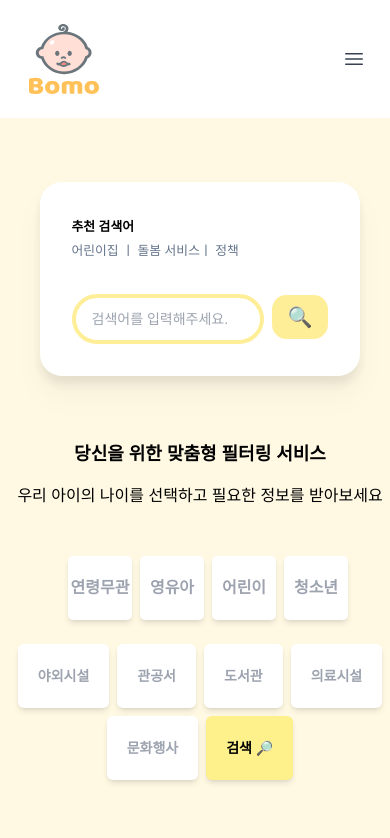
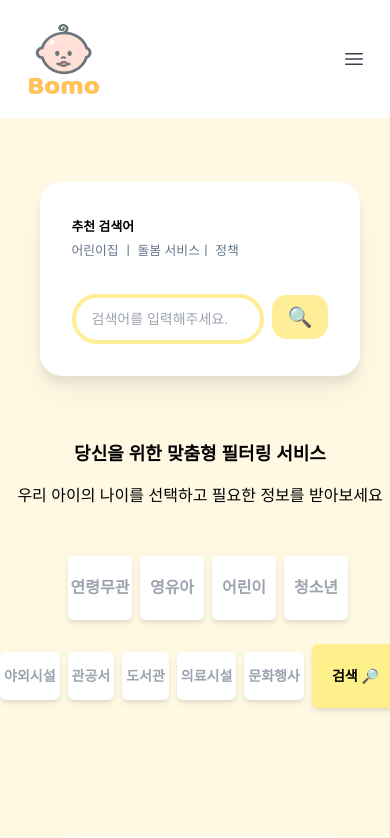
Before and after one commit to SeoulBomo/SeoulBomo.FE, a Next.js app: page / in a window 390 px wide. Shown: the top 838 px of the page. Built offline with nearby package versions, Linux system fonts and the light colour scheme; a web font is replaced by a local one.

Commit message:
chore: 모바일 radio 버튼 스타일 수정

```diff
--- a/src/components/main/FilterSection/RadioButton.tsx
+++ b/src/components/main/FilterSection/RadioButton.tsx
@@ -2,7 +2,7 @@ export default function RadioButton({ name }: { name: string }) {
   return (
     <label className="cursor-pointer">
       <input type="radio" name="place" className="peer sr-only" value={name} />
-      <div className="lg:w-[10rem] rounded-md bg-white p-5 shadow-md text-gray-400 ring-2 ring-transparent transition-all peer-checked:bg-yellow-200 peer-checked:text-black peer-checked:ring-yellow-400 peer-checked:ring-offset-2">
+      <div className="lg:w-[10rem] rounded-md bg-white px-1 py-3 md:p-5 shadow-md text-gray-400 ring-2 ring-transparent transition-all peer-checked:bg-yellow-200 peer-checked:text-black peer-checked:ring-yellow-400 peer-checked:ring-offset-2">
         <div className="flex flex-col">
           <div className="flex items-end justify-between">
             <p>
@@ -11,7 +11,10 @@ export default function RadioButton({ name }: { name: string }) {
               </span>
             </p>
             <div>
-              <svg className="lg:w-[30px] lg:h-[30px]" viewBox="0 0 24 24">
+              <svg
+                className="w-0 h-0 lg:w-[30px] lg:h-[30px]"
+                viewBox="0 0 24 24"
+              >
                 <path
                   fill="currentColor"
                   d="m10.6 13.8l-2.175-2.175q-.275-.275-.675-.275t-.7.3q-.275.275-.275.7q0 .425.275.7L9.9 15.9q.275.275.7.275q.425 0 .7-.275l5.675-5.675q.275-.275.275-.675t-.3-.7q-.275-.275-.7-.275q-.425 0-.7.275ZM12 22q-2.075 0-3.9-.788q-1.825-.787-3.175-2.137q-1.35-1.35-2.137-3.175Q2 14.075 2 12t.788-3.9q.787-1.825 2.137-3.175q1.35-1.35 3.175-2.138Q9.925 2 12 2t3.9.787q1.825.788 3.175 2.138q1.35 1.35 2.137 3.175Q22 9.925 22 12t-.788 3.9q-.787 1.825-2.137 3.175q-1.35 1.35-3.175 2.137Q14.075 22 12 22Z"
```
